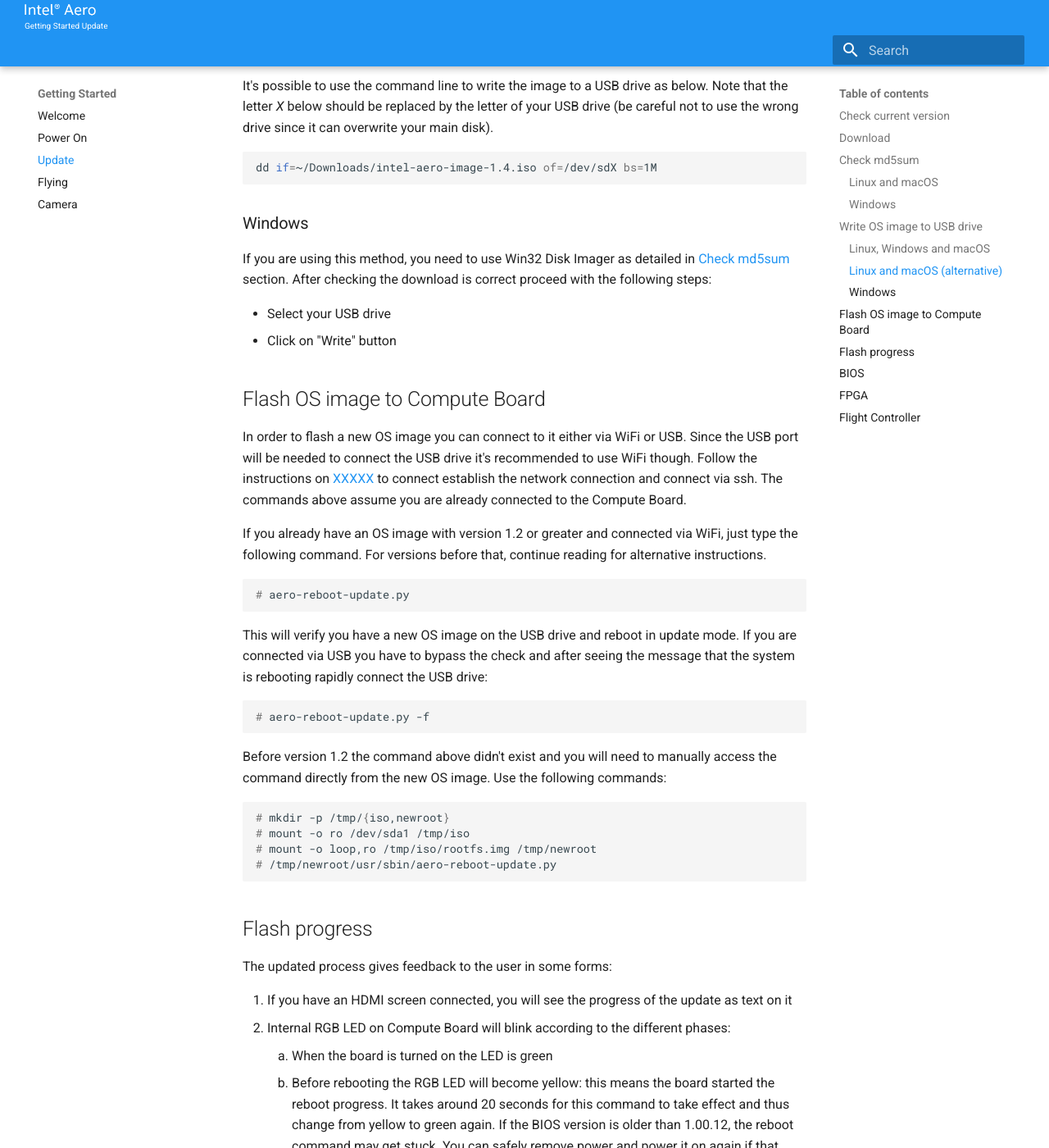
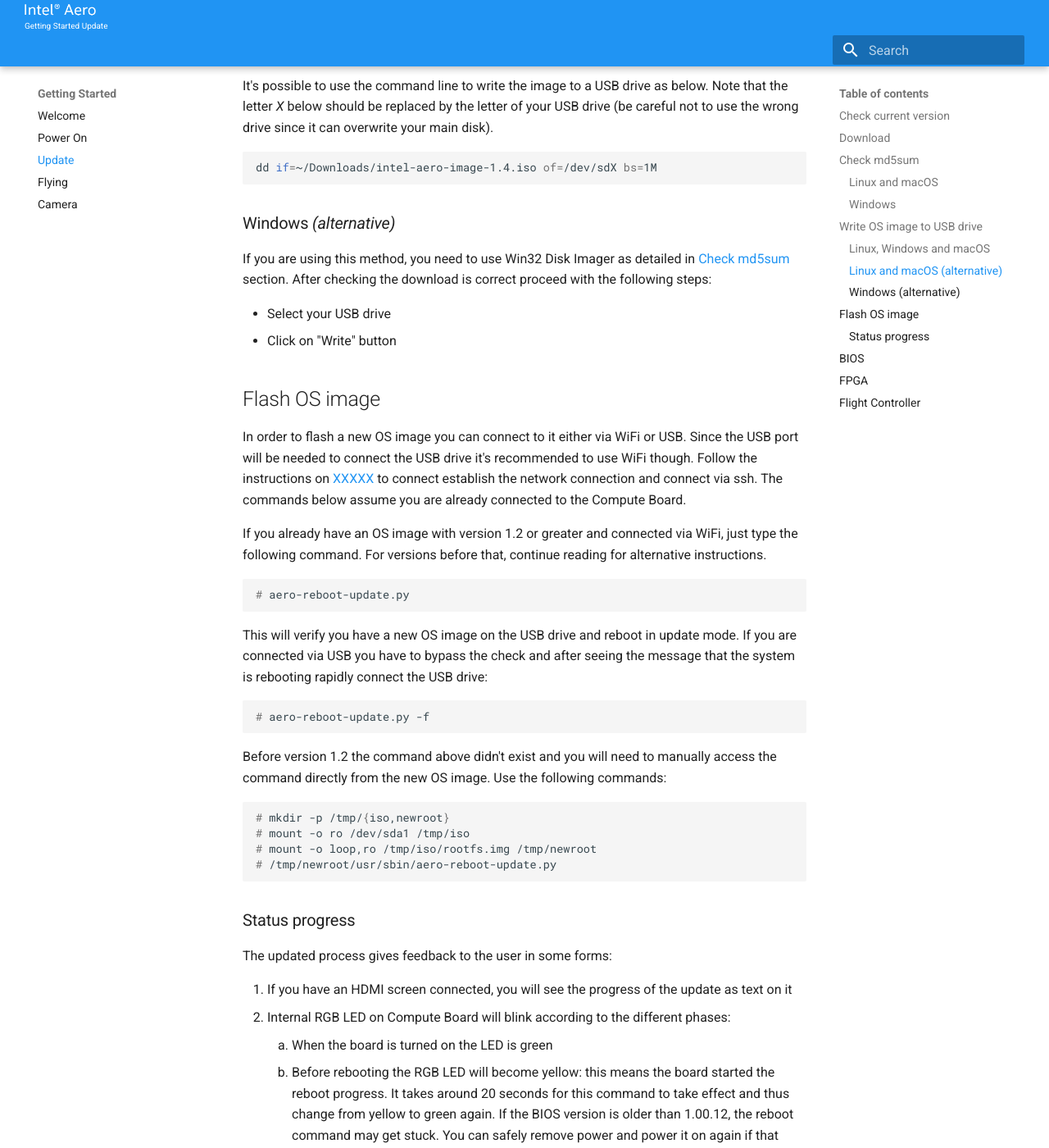
Before and after one commit to sugnanprabhu/intel-aero-docs, an MkDocs documentation site: the page built from docs/getting-started/update.md, in a window 1280 px wide and 1400 px high, scrolled down 2320 px. Shown: the whole window at 82% size. Built offline with MkDocs 1.6.1 and Material for MkDocs 9.7.7, drawn with Linux system fonts in a browser that asks for light colours; old or Windows-style settings are respelled for this version of MkDocs.

Commit message:
getting-started: minor changes and fixes to titles

````diff
--- a/docs/getting-started/update.md
+++ b/docs/getting-started/update.md
@@ -96,7 +96,7 @@
 dd if=~/Downloads/intel-aero-image-1.4.iso of=/dev/sdX bs=1M
 ```
 
-### Windows
+### Windows *(alternative)*
 
 If you are using this method, you need to use Win32 Disk Imager
 as detailed in [Check md5sum](#windows) section. After checking the
@@ -105,13 +105,13 @@
 - Select your USB drive
 - Click on "Write" button
 
-## Flash OS image to Compute Board
+## Flash OS image
 
 In order to flash a new OS image you can connect to it either via
 WiFi or USB. Since the USB port will be needed to connect the USB drive
 it's recommended to use WiFi though. Follow the instructions on [XXXXX](#) to
 connect establish the network connection and connect via ssh. The commands
-above assume you are already connected to the Compute Board.
+below assume you are already connected to the Compute Board.
 
 If you already have an OS image with version 1.2 or greater and connected
 via WiFi, just type the following command. For versions before that, continue
@@ -140,7 +140,7 @@
 # /tmp/newroot/usr/sbin/aero-reboot-update.py
 ```
 
-## Flash progress
+### Status progress
 
 The updated process gives feedback to the user in some forms:
 
````
